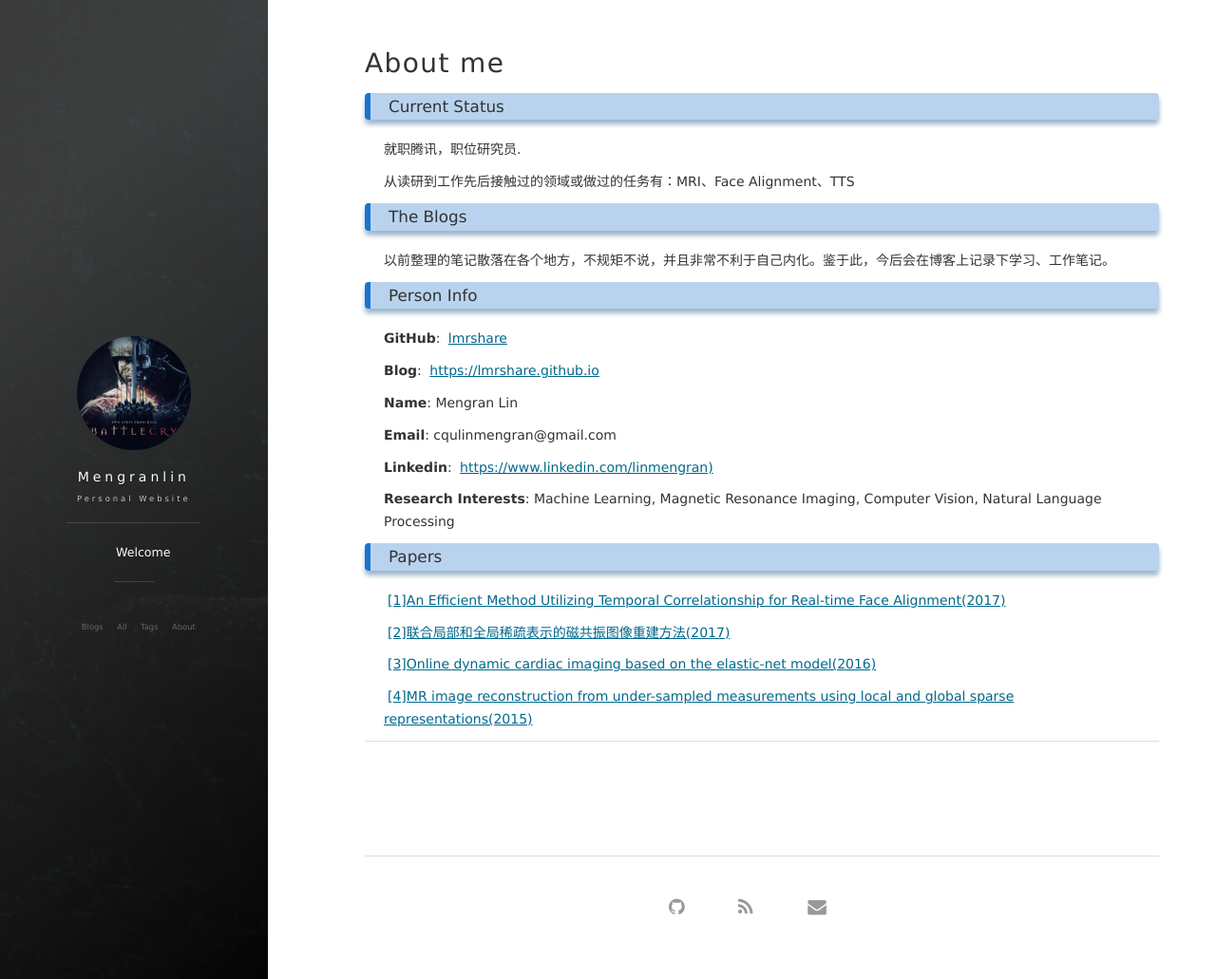
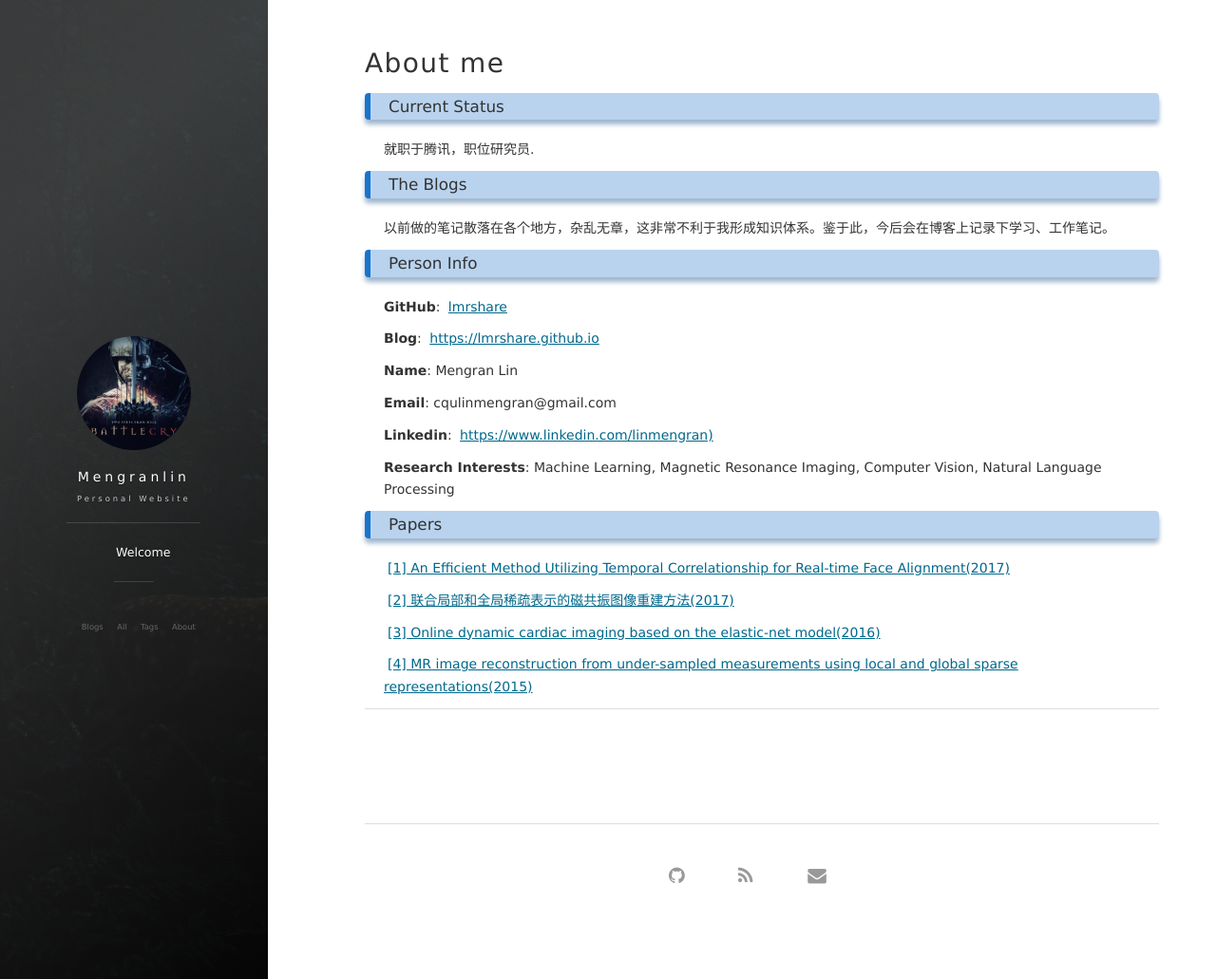
Before and after one commit to lmrshare/lmrshare.github.io, a Jekyll site: the page built from about.md, in a window 1280 px wide and 1031 px high. Shown: the whole window at 95% size. Built offline with Jekyll 4.4.1, drawn with Linux system fonts in a browser that asks for light colours; nearby versions of some CDN libraries; comment, search, counter and statistics services are not loaded.

Commit message:
modify some details

```diff
--- a/about.md
+++ b/about.md
@@ -5,13 +5,11 @@ title: About me
 
 <h3> Current Status </h3>
 
-就职腾讯，职位研究员.
-
-从读研到工作先后接触过的领域或做过的任务有：MRI、Face Alignment、TTS
+就职于腾讯，职位研究员.
 
 <h3> The Blogs </h3>
 
-以前整理的笔记散落在各个地方，不规矩不说，并且非常不利于自己内化。鉴于此，今后会在博客上记录下学习、工作笔记。
+以前做的笔记散落在各个地方，杂乱无章，这非常不利于我形成知识体系。鉴于此，今后会在博客上记录下学习、工作笔记。
 
 <h3>Person Info </h3>
 
@@ -29,13 +27,13 @@ __Research Interests__: Machine Learning, Magnetic Resonance Imaging, Computer V
 
 <h3>Papers </h3>
 
-[[1]An Efficient Method Utilizing Temporal Correlationship for Real-time Face Alignment(2017)](https://github.com/lmrshare/lmrshare.github.io/blob/master/papers/FGR2018.pdf)
+[[1] An Efficient Method Utilizing Temporal Correlationship for Real-time Face Alignment(2017)](https://github.com/lmrshare/lmrshare.github.io/blob/master/papers/FGR2018.pdf)
 
-[[2]联合局部和全局稀疏表示的磁共振图像重建方法(2017)](https://github.com/lmrshare/lmrshare.github.io/blob/master/papers/Global_and_Local.pdf)
+[[2] 联合局部和全局稀疏表示的磁共振图像重建方法(2017)](https://github.com/lmrshare/lmrshare.github.io/blob/master/papers/Global_and_Local.pdf)
 
-[[3]Online dynamic cardiac imaging based on the elastic-net model(2016)](https://github.com/lmrshare/lmrshare.github.io/blob/master/papers/store-EN-1485088443-2860.pdf)
+[[3] Online dynamic cardiac imaging based on the elastic-net model(2016)](https://github.com/lmrshare/lmrshare.github.io/blob/master/papers/store-EN-1485088443-2860.pdf)
 
-[[4]MR image reconstruction from under-sampled measurements using local and global sparse representations(2015)](https://github.com/lmrshare/lmrshare.github.io/blob/master/papers/UQ377192.pdf)
+[[4] MR image reconstruction from under-sampled measurements using local and global sparse representations(2015)](https://github.com/lmrshare/lmrshare.github.io/blob/master/papers/UQ377192.pdf)
 
 
 
```
